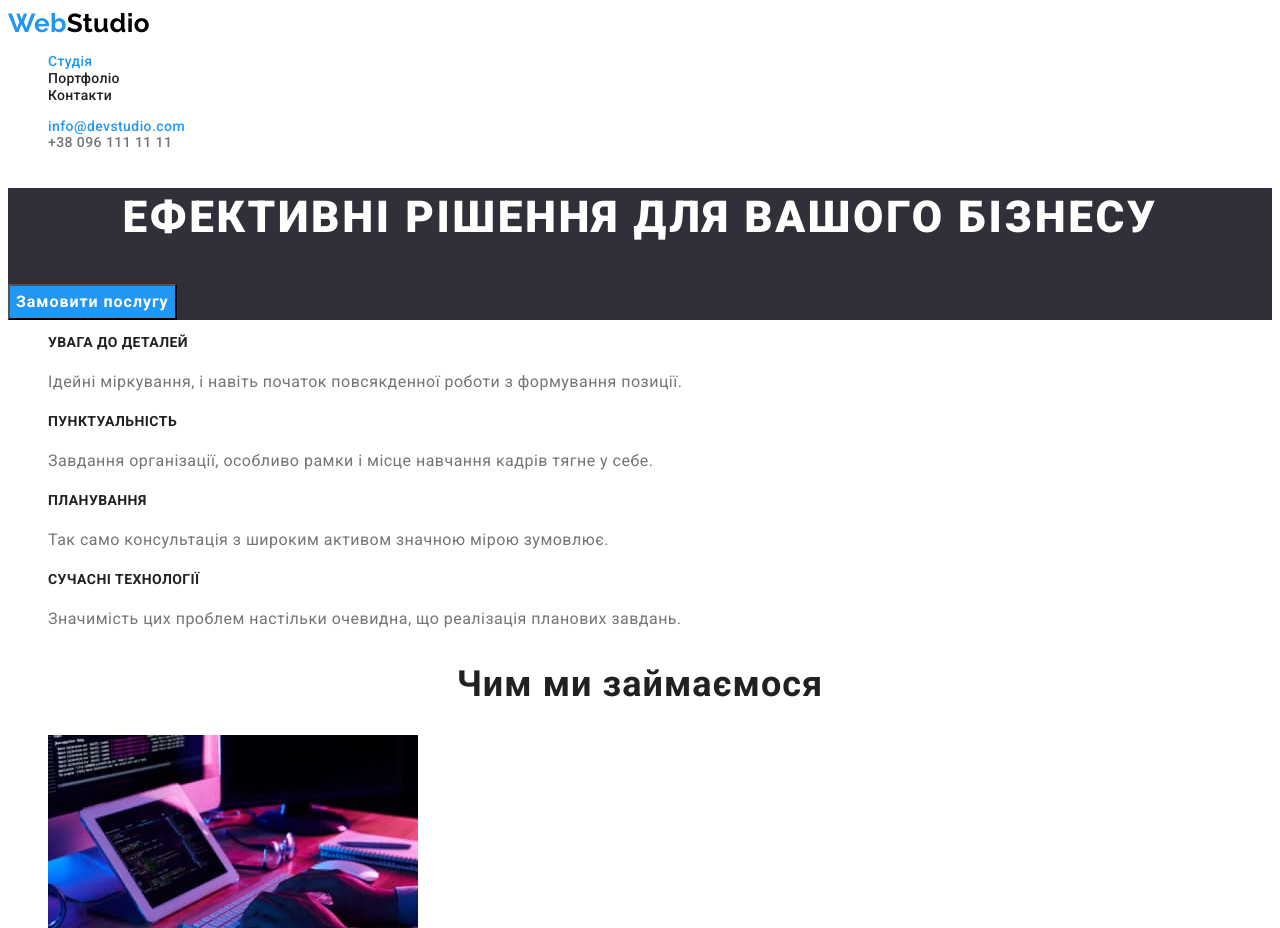
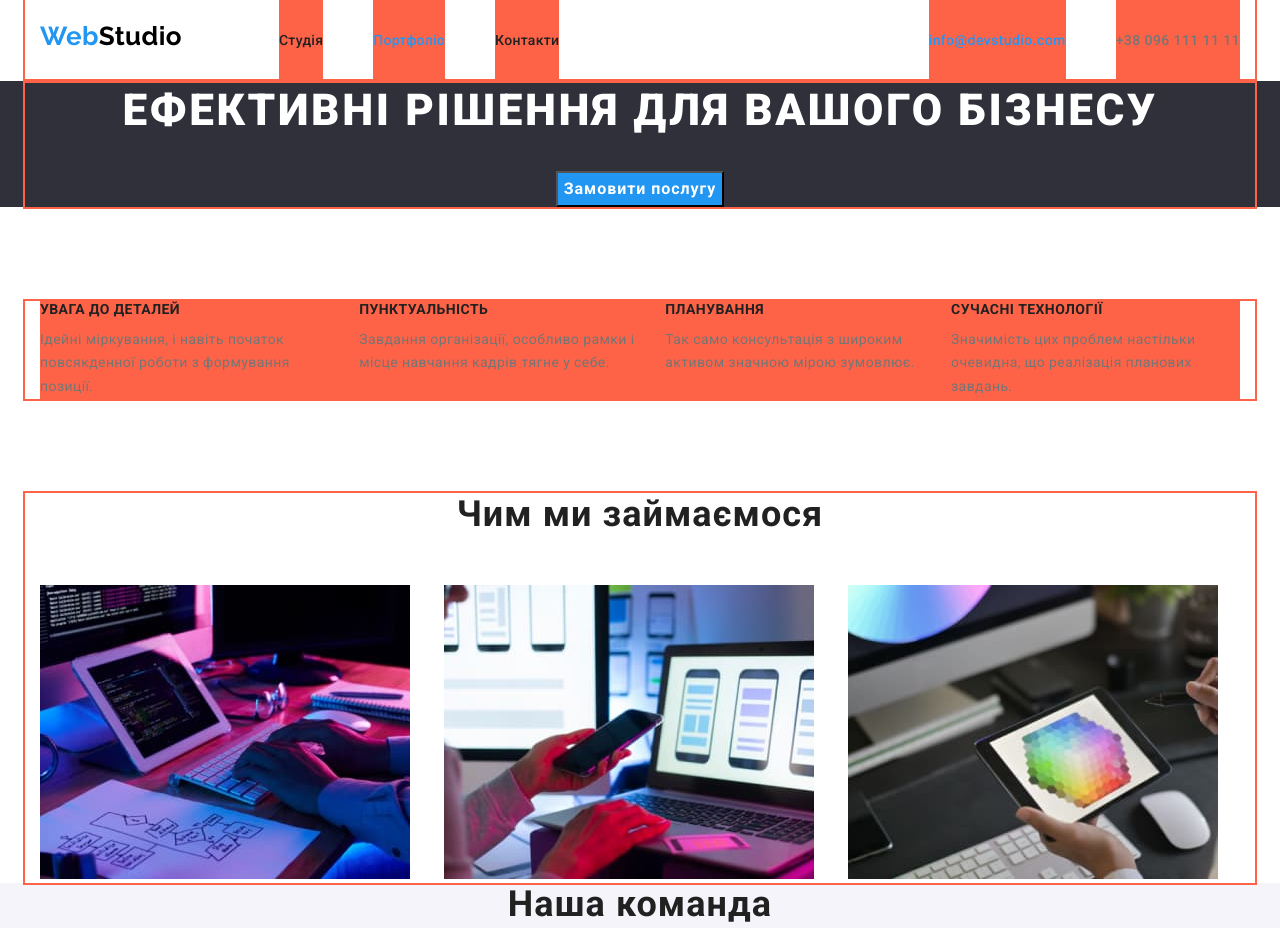
Before and after one commit to OlgaTikhonchik/goit-markup-hw-03, a plain HTML site: page index.html in a window 1280 px wide. Shown: the top 928 px of the page. Drawn offline with nearby package versions, Linux system fonts and the light colour scheme.

Commit message:
Добавление флексов

```diff
--- a/css/styles.css
+++ b/css/styles.css
@@ -19,12 +19,33 @@ body {
     letter-spacing: 0.03em;
 }
 
+.list {
+    padding: 0;
+    margin: 0;
+    list-style: none;
+}
+
+.container {
+    margin-left: auto;
+    margin-right: auto;
+    width: 1230px;
+    padding-left: 15px;
+    padding-right: 15px;
+    outline: 2px solid tomato;
+}
+
+/* logo */
+
 .logo {
     color: var(--secondary-text-color);
     text-decoration: none;
     font-family: 'Raleway';
     font-size: 26px;
     line-height: 1.2;
+    margin-right: 93px;
+    margin-top: 24px;
+    margin-bottom: 25px;
+
 }
 
 .accent {
@@ -32,6 +53,19 @@ body {
 }
 
 /*Site nav*/
+
+.header {
+    display: flex;
+    align-items: center
+}
+
+.site-nav.list {
+    display: inline-flex;
+    align-items: center
+}
+
+
+
 
 .site-nav .link.current {
     color: var(--accent-color);
@@ -43,25 +77,47 @@ body {
     color: var(--primary-text-color);
 }
 
+.site-nav .item {
+    margin-right: 50px;
+    background-color: tomato;
+
+}
+
+.site-nav .item:last-child {
+    margin-right: 0;
+}
+
 .site-nav .link {
+    display: block;
     color:  var(--primary-text-color);
     text-decoration: none;
     font-weight: 500;
     letter-spacing: 0.02em;
+    padding-top: 32px;
+    padding-bottom: 32px;
+
 }
 
+.contacts {
+    display: flex;
+    margin-left: auto;
 
-
-.list {
-    list-style: none;
 }
 
+.item .link {
+    display: flex;
+    padding-top: 32px;
+    padding-bottom: 32px;
+
+}
 .contacts .link {
     color: var(--accent-color);
     text-decoration: none;
     font-weight: 500;
     font-size: 14px;
     line-height: 1.2;
+
+    background-color: tomato;
 }
 
 .contacts .link:hover,
@@ -75,15 +131,43 @@ body {
     font-weight: 500;
     font-size: 14px;
     line-height: 1.2;
+
 }
+
+.contacts .item{
+    margin-right: 50px;
+}
+
+.contacts .item:last-child{
+    margin-right: 0;
+}
+
+.contacts .number:hover,
+.contacts .number:focus {
+    color: var(--accent-color);
+
+}
+
+.item .number {
+    display: flex;
+    padding-top: 32px;
+    padding-bottom: 32px;
+    background-color: tomato;
+}
+
+
 
 /* Hero */
 
 .hero {
-    background-color:var(--secondary-bg-color) ;
+    text-align: center;
+    background-color:var(--secondary-bg-color);
+    margin-bottom: 94px;
 }
 
 .hero-title {
+    margin-top: 0;
+    margin-bottom: 30px;
     color: var(--white-color);
     font-weight: 900;
     font-size: 44px;
@@ -91,8 +175,8 @@ body {
     text-align: center;
     letter-spacing: 0.06em;
     text-transform: uppercase;
+
 }
-
 
 .button.primary {
     color: var(--white-color);
@@ -114,14 +198,49 @@ body {
 
 /* Feature */
 
+.visually-hidden {
+    position: absolute;
+    white-space: nowrap;
+    width: 1px;
+    height: 1px;
+    overflow: hidden;
+    border: 0;
+    padding: 0;
+    clip: rect(0 0 0 0);
+    clip-path: inset(50%);
+    margin: -1px;
+}
+
+.feature-list {
+    display: flex;
+    background-color: tomato;
+    margin-bottom: 94px;
+
+}
+
+.feature-list .item {
+    width: calc((100%-90px)/4);
+    margin-right: 30px;
+
+}
+
+.feature-list .item:last-child {
+    margin-right: 0;
+}
+
 .feature-list .title {
+    margin-top: 0;
+    margin-bottom: 10px;
+
     color: var(--primary-text-color);
     font-size: 14px;
     line-height: 1.2;
     letter-spacing: 0.03em;
 }
 
-.text {
+.item .text {
+    margin-top: 0;
+    margin-bottom: 0;
     color: var(--title-text-color);
     font-size: 14px;
     line-height: 1.71;
@@ -131,12 +250,24 @@ body {
 /* Exampel */
 
 .section-title {
+    margin-top: 0;
+    margin-bottom: 50px;
     color: var(--primary-text-color);
     font-size: 36px;
     line-height: 1.17;
     text-align: center;
     letter-spacing: 0.03em;
 
+}
+
+.development-list .item {
+    display: inline-flex;
+    margin-right: 30px;
+
+}
+
+.development-list .item:last-child {
+    margin-right: 0;
 }
 
 /* Teams */
--- a/index.html
+++ b/index.html
@@ -9,29 +9,32 @@
       href="https://fonts.googleapis.com/css2?family=Raleway:wght@700&family=Roboto:wght@400;500;700;900&display=swap"
       rel="stylesheet"
     />
+    <link
+      rel="stylesheet"
+      href="https://cdnjs.cloudflare.com/ajax/libs/modern-normalize/1.1.0/modern-normalize.min.css"
+    />
     <link rel="stylesheet" href="./css/styles.css" />
   </head>
   <body>
     <!--Шапка сайта-->
-    <header>
+    <header class="container header">
       <nav>
         <a class="logo" href="./index.html"
           ><span class="accent">Web</span>Studio</a
         >
-
         <ul class="site-nav list">
-          <li><a href="" class="link current">Студія</a></li>
-          <li><a href="./portfolio.html" class="link">Портфоліо</a></li>
-          <li><a href="" class="link">Контакти</a></li>
+          <li class="item"><a href="./index.html" class="link">Студія</a></li>
+          <li class="item"><a href="./portfolio.html" class="link current">Портфоліо</a></li>
+          <li class="item"><a href="" class="link">Контакти</a></li>
         </ul>
       </nav>
       <ul class="contacts list">
-        <li>
+        <li class="item">
           <a href="mailto:info@devstudio.com" class="link"
             >info@devstudio.com</a
           >
         </li>
-        <li>
+        <li class="item">
           <a href="tel:+380961111111" class="number">+38 096 111 11 11</a>
         </li>
       </ul>
@@ -40,35 +43,38 @@
     <main>
       <!--Герой-->
       <section class="hero">
+        <div class="container">
         <h1 class="hero-title">Ефективні рішення для вашого бізнесу</h1>
         <button type="button" class="button primary">Замовити послугу</button>
+        </div>
       </section>
 
       <!--Особливості-->
       <section class="section">
-        <h2 hidden class="section-title">Особливості</h2>
+        <div class="container">
+        <h2 class="visually-hidden">Особливості</h2>
         <ul class="feature-list list">
-          <li>
+          <li class="item">
             <h3 class="title">УВАГА ДО ДЕТАЛЕЙ</h3>
             <p class="text">
               Ідейні міркування, і навіть початок повсякденної роботи з
               формування позиції.
             </p>
           </li>
-          <li>
+          <li class="item">
             <h3 class="title">ПУНКТУАЛЬНІСТЬ</h3>
             <p class="text">
               Завдання організації, особливо рамки і місце навчання кадрів тягне
               у себе.
             </p>
           </li>
-          <li>
+          <li class="item">
             <h3 class="title">ПЛАНУВАННЯ</h3>
             <p class="text">
               Так само консультація з широким активом значною мірою зумовлює.
             </p>
           </li>
-          <li>
+          <li class="item">
             <h3 class="title">СУЧАСНІ ТЕХНОЛОГІЇ</h3>
             <p class="text">
               Значимість цих проблем настільки очевидна, що реалізація планових
@@ -76,13 +82,15 @@
             </p>
           </li>
         </ul>
+        </div>
       </section>
 
       <!--Чим ми займаємось-->
       <section class="section">
+        <div class="container">
         <h2 class="section-title">Чим ми займаємося</h2>
         <ul class="development-list list">
-          <li>
+          <li class="item">
             <img
               src="./images/box1.jpg"
               alt="Набирання коду"
@@ -90,7 +98,7 @@
               height="294"
             />
           </li>
-          <li>
+          <li class="item">
             <img
               src="./images/box2.jpg"
               alt="Розробка програми"
@@ -98,7 +106,7 @@
               height="294"
             />
           </li>
-          <li>
+          <li class="item">
             <img
               src="./images/box3.jpg"
               alt="Кольорова палітра на планшеті"
@@ -107,6 +115,7 @@
             />
           </li>
         </ul>
+        </div>
       </section>
 
       <!--Наша команда-->
```
Also changed, not shown: portfolio.html (+11 -8 lines).
